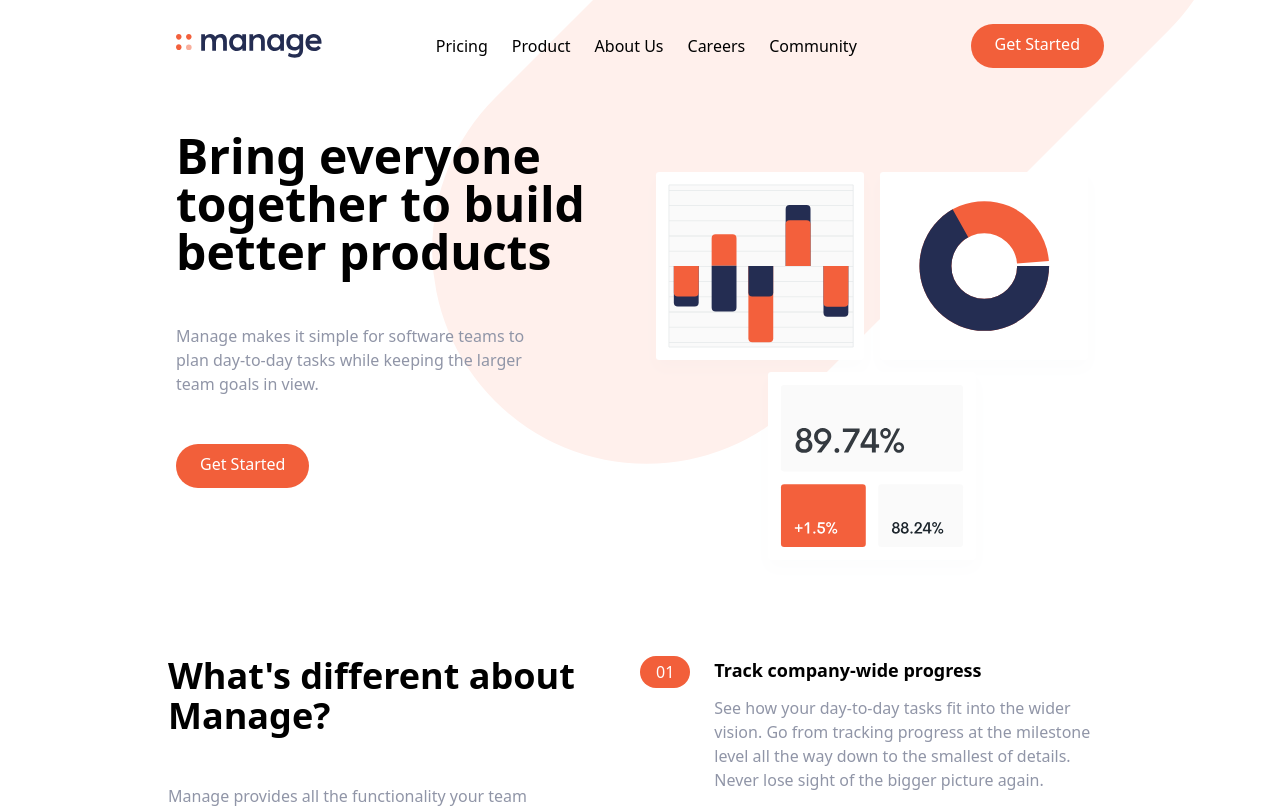
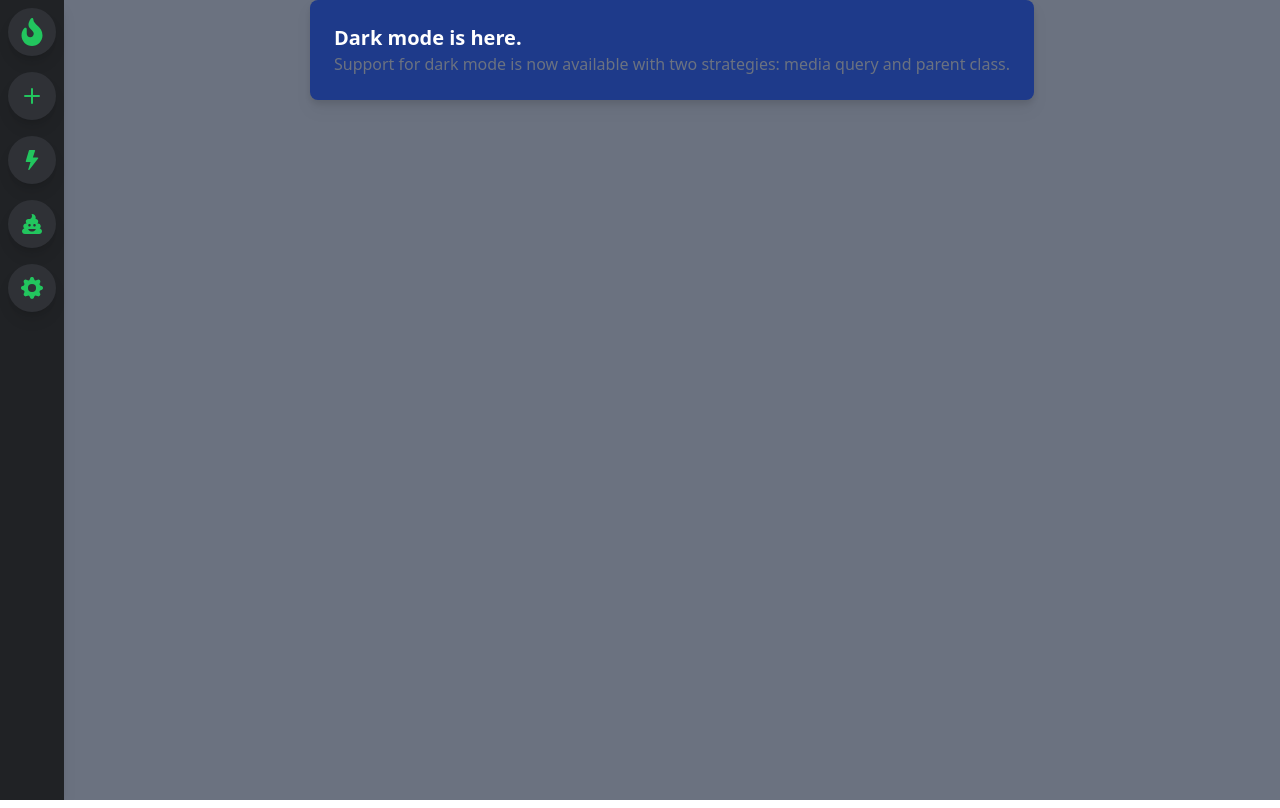
Before and after one commit to lovindata/reactbyexamples, a React (Create React App) app: page / in a window 1280 px wide. Shown: the top 808 px of the page. Built offline with nearby package versions, Linux system fonts and the light colour scheme.

Commit message:
[DEV] ✨ WIP on darkmode with TailwindCSS

```diff
--- a/src/_12_tlwdcss_basics/App.css
+++ b/src/_12_tlwdcss_basics/App.css
@@ -14,7 +14,7 @@
     - `cursor-pointer` means changing the user cursor
     */
     @apply relative mx-auto mt-2 mb-2 flex h-12 w-12 cursor-pointer
-    items-center justify-center rounded-3xl  bg-gray-800 text-green-500 shadow-lg
+    items-center justify-center rounded-3xl bg-gray-800 text-green-500 shadow-lg
     transition-all duration-300 ease-linear hover:rounded-xl hover:bg-green-600 hover:text-white;
   }
 
--- a/src/_12_tlwdcss_basics/App.tsx
+++ b/src/_12_tlwdcss_basics/App.tsx
@@ -1,50 +1,21 @@
 import "./App.css";
-
-// Some icons from 'react-icons'
-import { BsPlus, BsFillLightningFill, BsGearFill } from "react-icons/bs";
-import { FaFire, FaPoo } from "react-icons/fa";
+import { SideBar } from "./components/SideBar";
+import { DarkMode } from "./components/DarkMode";
 
 // Main component
 function App(): JSX.Element {
-  //
-
   // Render
   return (
-    <div className="flex">
+    <div className="App flex bg-gray-500">
+      {/* SideBar */}
       <SideBar />
+
+      {/* Other components */}
+      <div className="flex flex-1 flex-col">
+        <DarkMode />
+      </div>
     </div>
   );
 }
 
-// SideBar component
-const SideBar = () => {
-  // Render
-  return (
-    /*
-    - `fixed` means will never move of the viewport (== for example -> stay here even if we scroll down the page)
-    - `flex-col` main axis vertically & cross axis horizontally
-    - `h-screen` take the entire height of the viewport
-    */
-    <div className="fixed top-0 left-0 m-0 flex h-screen w-16 flex-col bg-gray-900 text-white shadow-lg">
-      <SideBarIcon icon={<FaFire size="28" />} text={"tooltip fire 🔥"} />
-      <SideBarIcon icon={<BsPlus size="32" />} text={"tooltip plus 🌈"} />
-      <SideBarIcon icon={<BsFillLightningFill size="20" />} text={"tooltip light ✨"} />
-      <SideBarIcon icon={<FaPoo size="20" />} text={"tooltip poo 💩"} />
-      <SideBarIcon icon={<BsGearFill size="22" />} text={"tooltip gear 🔧"} />
-    </div>
-  );
-};
-
-// SideBar Icon component
-const SideBarIcon = (props: { icon: JSX.Element; text: string }) => {
-  return (
-    <div className="sidebar-icon group">
-      {/* 👆 `group` means child elements will be styled based on itself changing state*/}
-      {props.icon}
-      <span className="sidebar-tooltip group-hover:scale-100">{props.text}</span>
-      {/* 👆 `group-hover` means if where the `group` is hovered then `scale-100`*/}
-    </div>
-  );
-};
-
 export default App;
--- /dev/null
+++ b/src/_12_tlwdcss_basics/components/DarkMode.tsx
@@ -0,0 +1,14 @@
+export const DarkMode = () => (
+  <div className="mx-auto flex flex-col rounded-lg bg-blue-900 p-6 drop-shadow-lg">
+    {/* Title */}
+    <h1 className="text-xl font-bold text-white">Dark mode is here.</h1>
+
+    {/* Description */}
+    <p className="text-gray-500">
+      Support for dark mode is now available with two strategies: media query and parent class.
+    </p>
+
+    {/* Footer */}
+    <div></div>
+  </div>
+);
--- /dev/null
+++ b/src/_12_tlwdcss_basics/components/SideBar.tsx
@@ -0,0 +1,33 @@
+// Some icons from 'react-icons'
+import { BsPlus, BsFillLightningFill, BsGearFill } from "react-icons/bs";
+import { FaFire, FaPoo } from "react-icons/fa";
+
+// SideBar component
+export const SideBar = () => {
+  // Render
+  return (
+    /*
+      - `flex-col` main axis vertically & cross axis horizontally
+      - `h-screen` take the entire height of the viewport
+      */
+    <div className="top-0 left-0 m-0 flex h-screen w-16 flex-col bg-gray-900 text-white shadow-lg">
+      <SideBarIcon icon={<FaFire size="28" />} text={"tooltip fire 🔥"} />
+      <SideBarIcon icon={<BsPlus size="32" />} text={"tooltip plus 🌈"} />
+      <SideBarIcon icon={<BsFillLightningFill size="20" />} text={"tooltip light ✨"} />
+      <SideBarIcon icon={<FaPoo size="20" />} text={"tooltip poo 💩"} />
+      <SideBarIcon icon={<BsGearFill size="22" />} text={"tooltip gear 🔧"} />
+    </div>
+  );
+};
+
+// SideBar Icon component
+const SideBarIcon = (props: { icon: JSX.Element; text: string }) => {
+  return (
+    <div className="sidebar-icon group">
+      {/* 👆 `group` means child elements will be styled based on itself changing state*/}
+      {props.icon}
+      <span className="sidebar-tooltip group-hover:scale-100">{props.text}</span>
+      {/* 👆 `group-hover` means if where the `group` is hovered then `scale-100`*/}
+    </div>
+  );
+};
--- a/src/index.tsx
+++ b/src/index.tsx
@@ -13,8 +13,8 @@ import ReactDOM from "react-dom/client";
 // import App from "./_9_customhook/App";
 // import App from "./_10_reduxtoolkit/App";
 // import App from "./_11_e2ecrudapp/App";
-// import App from "./_12_tlwdcss_basics/App";
-import App from "./_13_tlwdcss_ldgpage/App";
+import App from "./_12_tlwdcss_basics/App";
+// import App from "./_13_tlwdcss_ldgpage/App";
 
 const root: ReactDOM.Root = ReactDOM.createRoot(document.getElementById("root") as HTMLElement);
 root.render(
--- a/tailwind.config.js
+++ b/tailwind.config.js
@@ -6,6 +6,7 @@ module.exports = {
   ],
 
   // Others
+  darkMode: "class",
   theme: {
     // Re-defined viewport size variants for responsiveness
     screens: {
```
